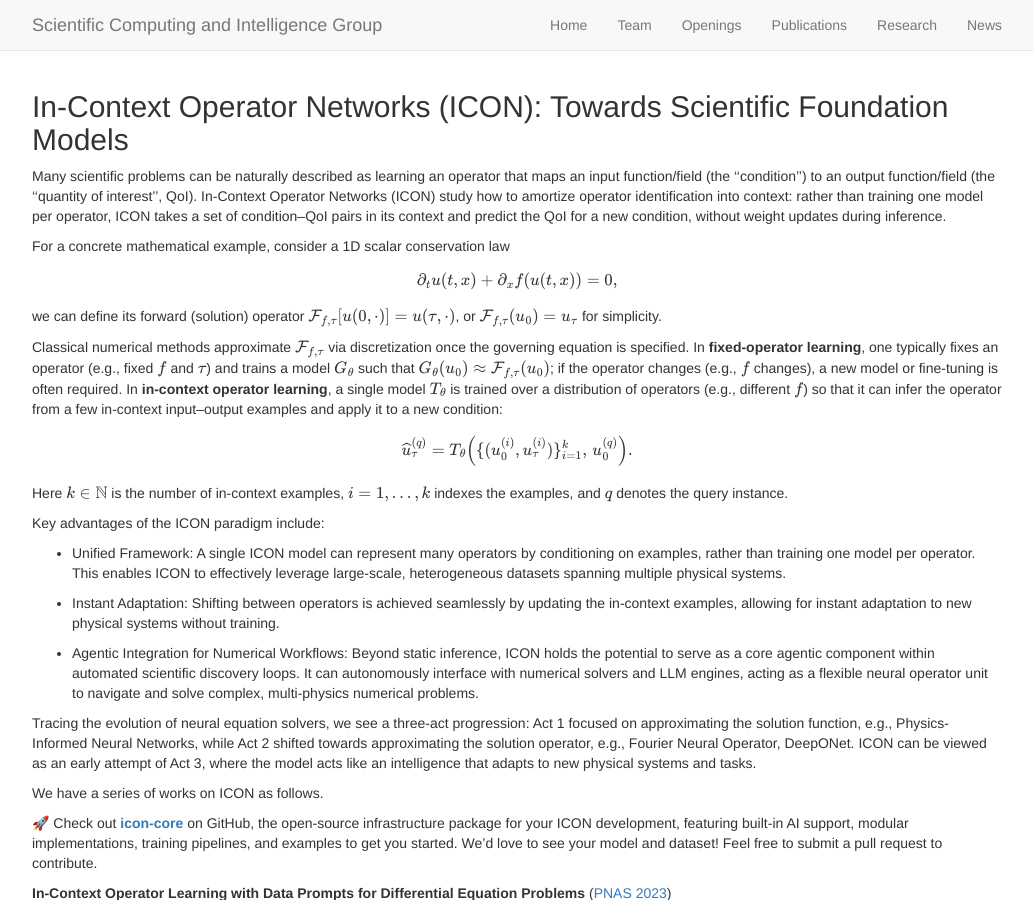
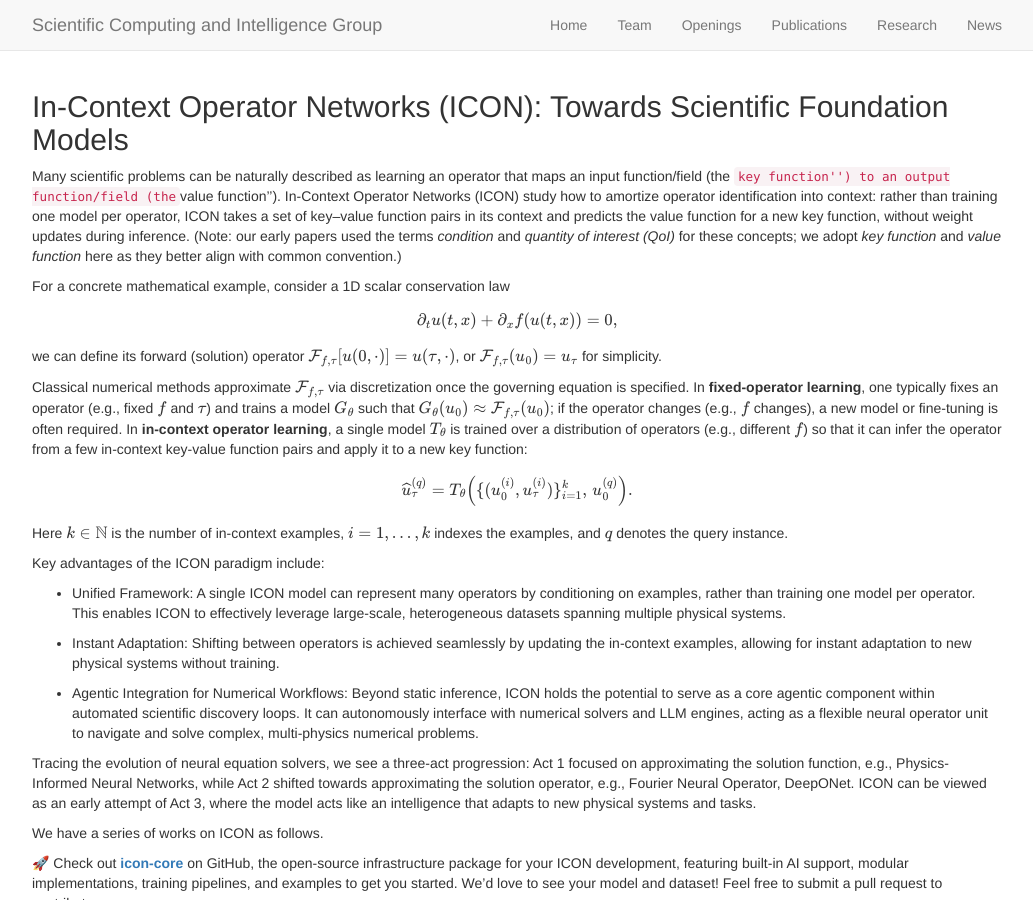
Before and after one commit to scaling-group/scaling-group.github.io, a Jekyll site: the page built from _pages/research.md, in a window 1280 px wide and 900 px high. Shown: the whole window, without its empty margins (123-1156 px from the left). Built offline with Jekyll 4.4.1, drawn with Linux system fonts in a browser that asks for light colours.

Commit message:
Update ICON terminology: condition/QoI -> key/value function
Co-Authored-By: Claude Sonnet 4.6 <noreply@anthropic.com>

```diff
--- a/_pages/research.md
+++ b/_pages/research.md
@@ -10,7 +10,7 @@ permalink: /research/
 
 ## In-Context Operator Networks (ICON): Towards Scientific Foundation Models
 
-Many scientific problems can be naturally described as learning an operator that maps an input function/field (the ''condition'') to an output function/field (the ''quantity of interest'', QoI). In-Context Operator Networks (ICON) study how to amortize operator identification into context: rather than training one model per operator, ICON takes a set of condition--QoI pairs in its context and predict the QoI for a new condition, without weight updates during inference.
+Many scientific problems can be naturally described as learning an operator that maps an input function/field (the ``key function'') to an output function/field (the ``value function''). In-Context Operator Networks (ICON) study how to amortize operator identification into context: rather than training one model per operator, ICON takes a set of key--value function pairs in its context and predicts the value function for a new key function, without weight updates during inference. (Note: our early papers used the terms *condition* and *quantity of interest (QoI)* for these concepts; we adopt *key function* and *value function* here as they better align with common convention.)
 
 For a concrete mathematical example, consider a 1D scalar conservation law
 
@@ -23,7 +23,7 @@ we can define its forward (solution) operator $$\mathcal{F}_{f,\tau}[u(0,\cdot)]
 Classical numerical methods approximate $$\mathcal{F}_{f,\tau}$$ via discretization once the governing equation is specified. In **fixed-operator learning**, one typically fixes an operator
 (e.g., fixed $$f$$ and $$\tau$$) and trains a model $$G_\theta$$ such that $$G_\theta(u_0)\approx \mathcal{F}_{f,\tau}(u_0)$$; if the
 operator changes (e.g., $$f$$ changes), a new model or fine-tuning is often required. In **in-context operator learning**, a single model $$T_\theta$$ is trained over a distribution of operators (e.g., different $$f$$) so that it can infer
-the operator from a few in-context input--output examples and apply it to a new condition:
+the operator from a few in-context key-value function pairs and apply it to a new key function:
 
 $$
 \widehat{u}_\tau^{(q)} = T_\theta\!\left(\{(u_0^{(i)},u_\tau^{(i)})\}_{i=1}^{k},\, u_0^{(q)}\right).
```
